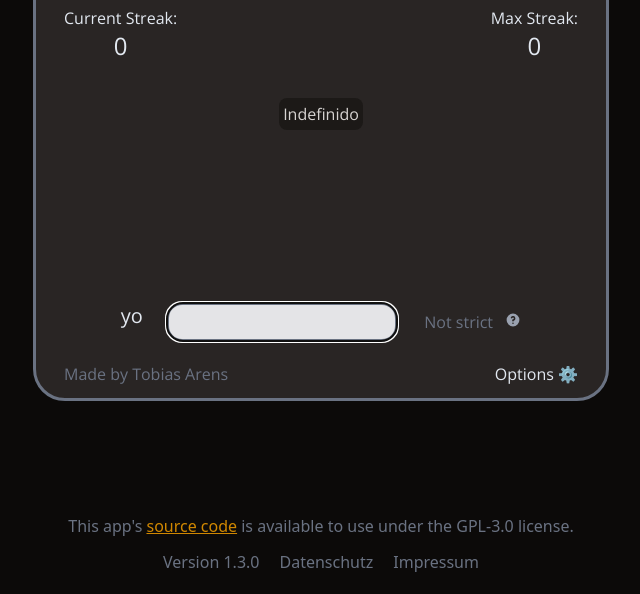
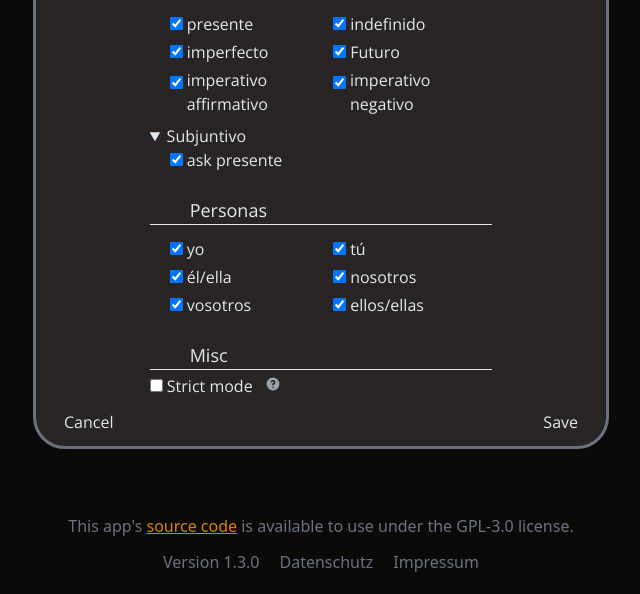
Before and after one commit to tobiasarens/spaco, a website built with Vite: page index.html in a window 1280 px wide. Shown: the part 206-800 px from the top of the page, without its empty margins (319-959 px from the left). Built offline with nearby package versions, Linux system fonts and the light colour scheme.

Commit message:
reorganize settings

```diff
--- a/index.html
+++ b/index.html
@@ -93,31 +93,34 @@
         <div class="text-lg mx-10 ">Forms</div>
         <hr class="pb-1" />
         <details open>
-          <summary>Indicativo</summary>
-          <div class="pl-5">
+          <summary>
+            <input id="ckIndicativoMaster" type="checkbox" />
+            <span class="text-xl pl-2">Indicativo</span>
+            </summary>
+          <div class="pt-2 pl-5 grid grid-cols-2 gap-1">
             <div>
-          <input id="ckPresente" type="checkbox" checked />
-          <label for="ckPresente">ask presente</label>
+              <input class="indicativo-child" id="ckPresente" type="checkbox" checked />
+              <label for="ckPresente">presente</label>
             </div>
             <div>
-          <input id="ckIndefinido" type="checkbox" checked />
-          <label for="ckIndefinido">ask indefinido</label>
+              <input class="indicativo-child" id="ckIndefinido" type="checkbox" checked />
+              <label for="ckIndefinido">indefinido</label>
             </div>
             <div>
-          <input id="ckImperfecto" type="checkbox" checked />
-          <label for="ckImperfecto">ask imperfecto</label>
+              <input class="indicativo-child" id="ckImperfecto" type="checkbox" checked />
+              <label for="ckImperfecto">imperfecto</label>
             </div>
             <div>
-          <input id="ckImpAff" type="checkbox" checked />
-          <label for="ckImpAff">ask imperativo affirmativo</label>
+              <input class="indicativo-child" id="ckFuturo" type="checkbox" checked />
+              <label for="ckFuturo">Futuro</label>
             </div>
-        <div>
-          <input id="ckImpNeg" type="checkbox" checked />
-          <label for="ckImpNeg">ask imperativo negativo</label>
+            <div class="flex items-start gap-1">
+              <input class="indicativo-child mt-2" id="ckImpAff" type="checkbox" checked />
+              <label for="ckImpAff">imperativo affirmativo</label>
             </div>
-        <div>
-          <input id="ckFuturo" type="checkbox" checked />
-          <label for="ckFuturo">ask Futuro</label>
+            <div class="flex items-start gap-1">
+              <input class="indicativo-child mt-2" id="ckImpNeg" type="checkbox" checked />
+              <label for="ckImpNeg">imperativo negativo</label>
             </div>
           </div>
         </details>
@@ -134,29 +137,31 @@
       <div class="mx-auto pt-6 w-2/3">
         <div class="text-lg mx-10">Personas</div>
         <hr class="pb-1" />
+        <div class="grid grid-cols-2 gap-1 pl-5 pt-2">
           <div>
             <input id="ckSg1" type="checkbox" checked />
-          <label for="ckSg1">ask yo</label>
+            <label for="ckSg1">yo</label>
           </div>
           <div>
             <input id="ckSg2" type="checkbox" checked />
-          <label for="ckSg2">ask tú</label>
+            <label for="ckSg2">tú</label>
           </div>
           <div>
             <input id="ckSg3" type="checkbox" checked />
-          <label for="ckSg3">ask él/ella</label>
+            <label for="ckSg3">él/ella</label>
           </div>
           <div>
             <input id="ckPl1" type="checkbox" checked />
-          <label for="ckPl1">ask nosotros</label>
+            <label for="ckPl1">nosotros</label>
           </div>
           <div>
             <input id="ckPl2" type="checkbox" checked />
-          <label for="ckPl2">ask vosotros</label>
+            <label for="ckPl2">vosotros</label>
           </div>
           <div>
             <input id="ckPl3" type="checkbox" checked />
-          <label for="ckPl3">ask ellos/ellas</label>
+            <label for="ckPl3">ellos/ellas</label>
+          </div>
         </div>
       </div>
       <div class="mx-auto pt-6 w-2/3">
--- /dev/null
+++ b/src/checkGroups.ts
@@ -0,0 +1,45 @@
+
+export class CheckGroup {
+
+
+    private master: HTMLInputElement;
+    private children: NodeListOf<HTMLInputElement>;
+
+    /**
+     *
+     * Create a check button group, with a master and a list of children.
+     * All given parameters must be elements of the document
+     *
+     * @param {HTMLElement} master
+     * @param {HTMLElement[]} children
+     */
+    constructor(master: HTMLInputElement, children: NodeListOf<HTMLInputElement>) {
+        this.master = master;
+        this.children = children;
+        master.addEventListener("change", () => {
+            children.forEach(cb => {
+                cb.checked = master.checked;
+            })
+        })
+
+        children.forEach(cb => {
+            cb.addEventListener("change", () => this.updateMasterCheckbox());
+        });
+        this.updateMasterCheckbox();
+    }
+
+    updateMasterCheckbox() {
+        const checkedCount = [...this.children].filter(cb => cb.checked).length;
+
+        if (checkedCount === 0) {
+            this.master.checked = false;
+            this.master.indeterminate = false;
+        } else if (checkedCount === this.children.length) {
+            this.master.checked = true;
+            this.master.indeterminate = false;
+        } else {
+            this.master.checked = false;
+            this.master.indeterminate = true;
+        }
+    }
+}
--- a/src/main.js
+++ b/src/main.js
@@ -1,6 +1,7 @@
 import { getRandomWord, updateConstraints } from "./wordgetter";
 import "./tailwind.css";
 import data from "../about.json" with { type: "json" };
+import { CheckGroup } from "./checkGroups";
 
 
 const isTouch = "ontouchstart" in window || navigator.msMaxTouchPoints > 0;
@@ -49,6 +50,10 @@ var options = {
   strictMode: false
 };
 
+var indMaster = document.getElementById("ckIndicativoMaster");
+var indChildren = document.querySelectorAll(".indicativo-child");
+var indicativoGroup;
+
 function init() {
   console.log(isTouch);
   if(isTouch) {
@@ -57,6 +62,9 @@ function init() {
 
   // read version
   versionEl.textContent = "Version " + data.version;
+
+  // create button groups
+  indicativoGroup = new CheckGroup(indMaster, indChildren);
 }
 
 function showCorrectBox(isCorrect, answer, solution) {
@@ -288,4 +296,4 @@ hideIncorrectBox();
 nextQuestion();
 
 // debug tmp
-//showOptions();
+showOptions();
```
Lines whose indentation alone changed are shown as unchanged.
